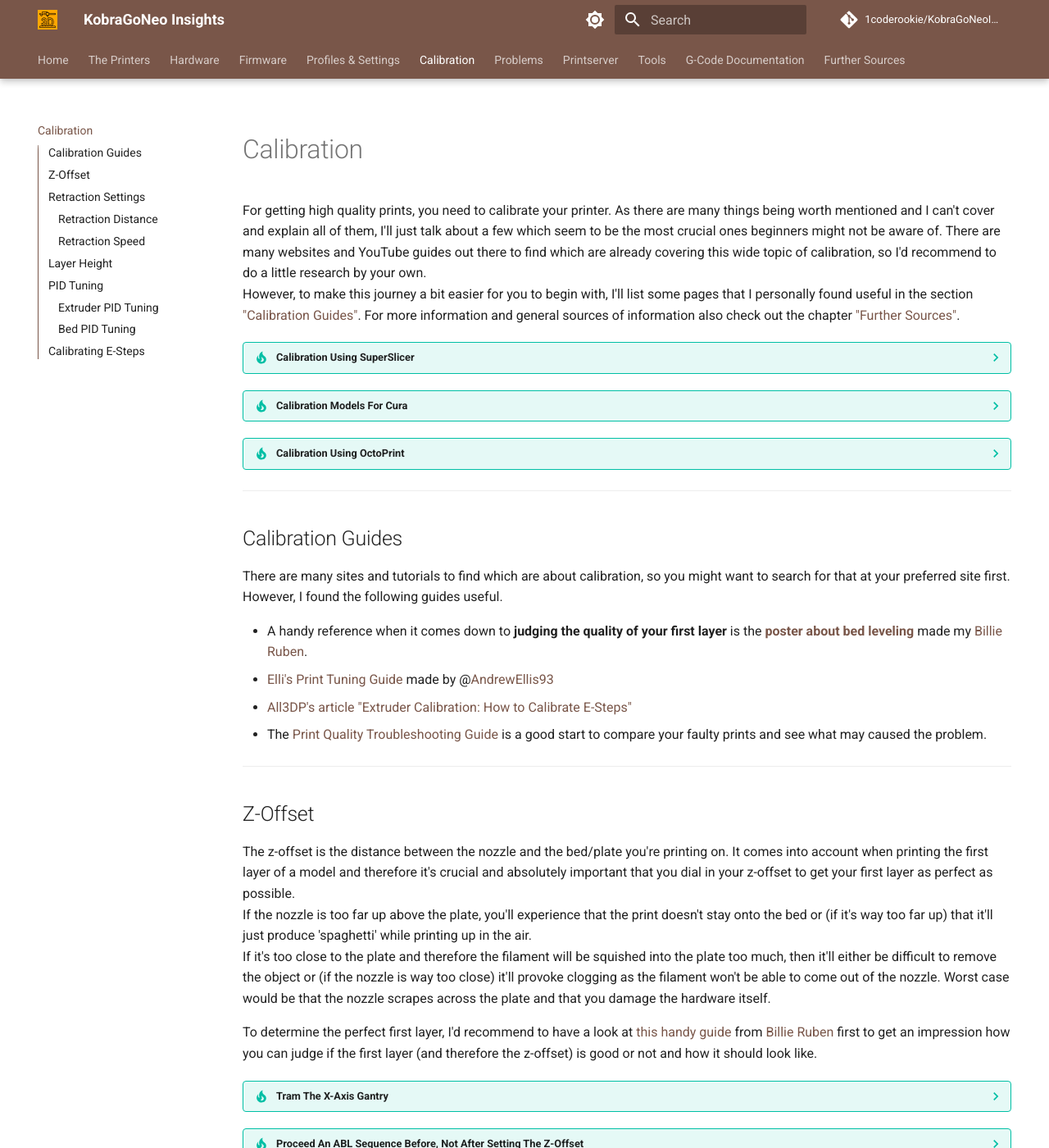
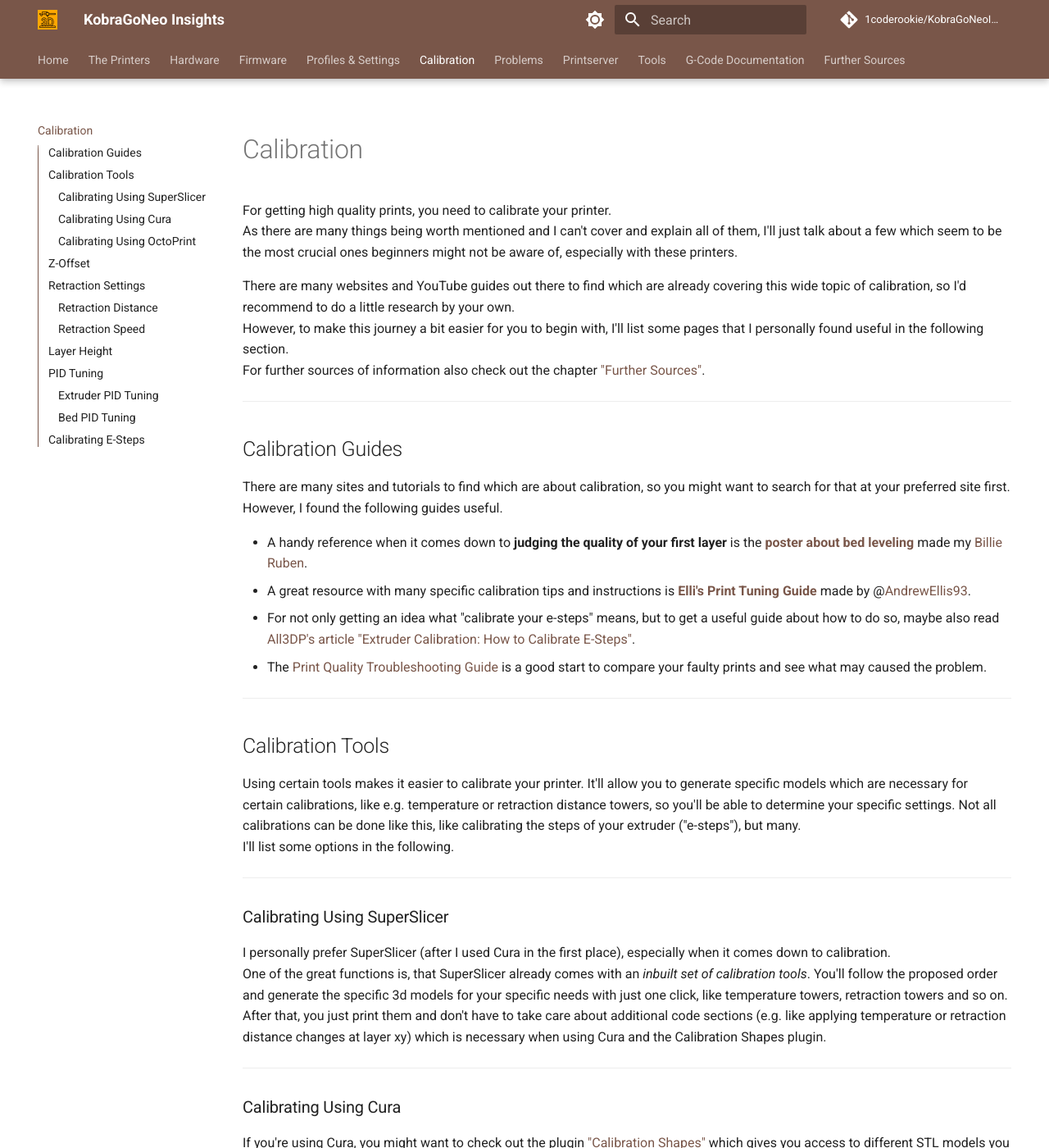
Before and after one commit to 1coderookie/KobraGoNeoInsights, an MkDocs documentation site: the page built from docs/calibration.md, in a window 1280 px wide and 1400 px high. Shown: the whole window at 82% size. Built offline with MkDocs 1.6.1 and Material for MkDocs 9.7.7, drawn with Linux system fonts in a browser that asks for light colours; comment, search, counter and statistics services are not loaded; some of the changed text lies outside the part shown.

Commit message:
Update calibration.md

```diff
--- a/docs/calibration.md
+++ b/docs/calibration.md
@@ -1,21 +1,12 @@
 <link rel=”manifest” href=”docs/manifest.webmanifest”>
 
 # Calibration
-For getting high quality prints, you need to calibrate your printer. As there are many things being worth mentioned and I can't cover and explain all of them, I'll just talk about a few which seem to be the most crucial ones beginners might not be aware of. There are many websites and YouTube guides out there to find which are already covering this wide topic of calibration, so I'd recommend to do a little research by your own.
-However, to make this journey a bit easier for you to begin with, I'll list some pages that I personally found useful in the section ["Calibration Guides"](calibration.md#calibration-guides). For more information and general sources of information also check out the chapter ["Further Sources"](further_sources.md).
+For getting high quality prints, you need to calibrate your printer.
+As there are many things being worth mentioned and I can't cover and explain all of them, I'll just talk about a few which seem to be the most crucial ones beginners might not be aware of, especially with these printers.
 
-
-??? tip "Calibration Using SuperSlicer"
-
-    I personally prefer SuperSlicer (after I used Cura in the first place), especially when it comes down to calibration. One of the great functions is, that SuperSlicer already comes with an *inbuilt set of calibration tools*. You'll follow the proposed order and generate the specific 3d models for your specific needs with just one click, like temperature towers, retraction towers and so on. After that, you just print them and don't have to take care about additional code sections (e.g. like applying temperature or retraction distance changes at layer xy) which is necessary when using Cura and the Calibration Shapes plugin.
-
-??? tip "Calibration Models For Cura"
-
-    If you're using Cura, you might want to check out the plugin ["Calibration Shapes"](https://marketplace.ultimaker.com/app/cura/plugins/5axes/CalibrationShapes) which gives you access to different STL models you can use for calibration. Before slicing and printing, make sure you're reading the specific notes about the models at the [wiki page of the creator](https://github.com/5axes/Calibration-Shapes/wiki).
-
-??? tip "Calibration Using OctoPrint"
-
-    If you're using OctoPrint, you might want to check out the plugin ["Marlin Calibration Tools"](https://plugins.octoprint.org/plugins/CalibrationTools/) which allows you to easily execute different calibration procedures.
+There are many websites and YouTube guides out there to find which are already covering this wide topic of calibration, so I'd recommend to do a little research by your own.
+However, to make this journey a bit easier for you to begin with, I'll list some pages that I personally found useful in the following section.
+For further sources of information also check out the chapter ["Further Sources"](further_sources.md).
 
 ---
 
@@ -23,9 +14,36 @@
 There are many sites and tutorials to find which are about calibration, so you might want to search for that at your preferred site first. However, I found the following guides useful.
 
 - A handy reference when it comes down to **judging the quality of your first layer** is the [**poster about bed leveling**](https://i.imgur.com/hIcGr8U.png) made my [Billie Ruben](https://www.billieruben.info/).
-- [Elli's Print Tuning Guide](https://ellis3dp.com/Print-Tuning-Guide/) made by @[AndrewEllis93](https://github.com/AndrewEllis93)
-- [All3DP's article "Extruder Calibration: How to Calibrate E-Steps"](https://all3dp.com/2/extruder-calibration-6-easy-steps-2/)
+- A great resource with many specific calibration tips and instructions is [**Elli's Print Tuning Guide**](https://ellis3dp.com/Print-Tuning-Guide/) made by @[AndrewEllis93](https://github.com/AndrewEllis93).
+- For not only getting an idea what "calibrate your e-steps" means, but to get a useful guide about how to do so, maybe also read [All3DP's article "Extruder Calibration: How to Calibrate E-Steps"](https://all3dp.com/2/extruder-calibration-6-easy-steps-2/).
 - The [Print Quality Troubleshooting Guide](https://www.simplify3d.com/resources/print-quality-troubleshooting/) is a good start to compare your faulty prints and see what may caused the problem.
+
+---
+
+## Calibration Tools
+Using certain tools makes it easier to calibrate your printer. It'll allow you to generate specific models which are necessary for certain calibrations, like e.g. temperature or retraction distance towers, so you'll be able to determine your specific settings. Not all calibrations can be done like this, like calibrating the steps of your extruder ("e-steps"), but many.
+I'll list some options in the following.
+
+---
+
+### Calibrating Using SuperSlicer
+
+I personally prefer SuperSlicer (after I used Cura in the first place), especially when it comes down to calibration.
+One of the great functions is, that SuperSlicer already comes with an *inbuilt set of calibration tools*. You'll follow the proposed order and generate the specific 3d models for your specific needs with just one click, like temperature towers, retraction towers and so on.
+After that, you just print them and don't have to take care about additional code sections (e.g. like applying temperature or retraction distance changes at layer xy) which is necessary when using Cura and the Calibration Shapes plugin.
+
+---
+
+### Calibrating Using Cura
+
+If you're using Cura, you might want to check out the plugin ["Calibration Shapes"](https://marketplace.ultimaker.com/app/cura/plugins/5axes/CalibrationShapes) which gives you access to different STL models you can use for calibration.
+Before slicing and printing, make sure you're reading the specific notes about the models at the [wiki page of the creator](https://github.com/5axes/Calibration-Shapes/wiki) and to add the additional code to the generated STL files when necessary.
+
+---
+
+### Calibrating Using OctoPrint
+
+If you're using OctoPrint, you might want to check out the plugin ["Marlin Calibration Tools"](https://plugins.octoprint.org/plugins/CalibrationTools/) which allows you to easily execute different calibration procedures.
 
 ---
 
```
